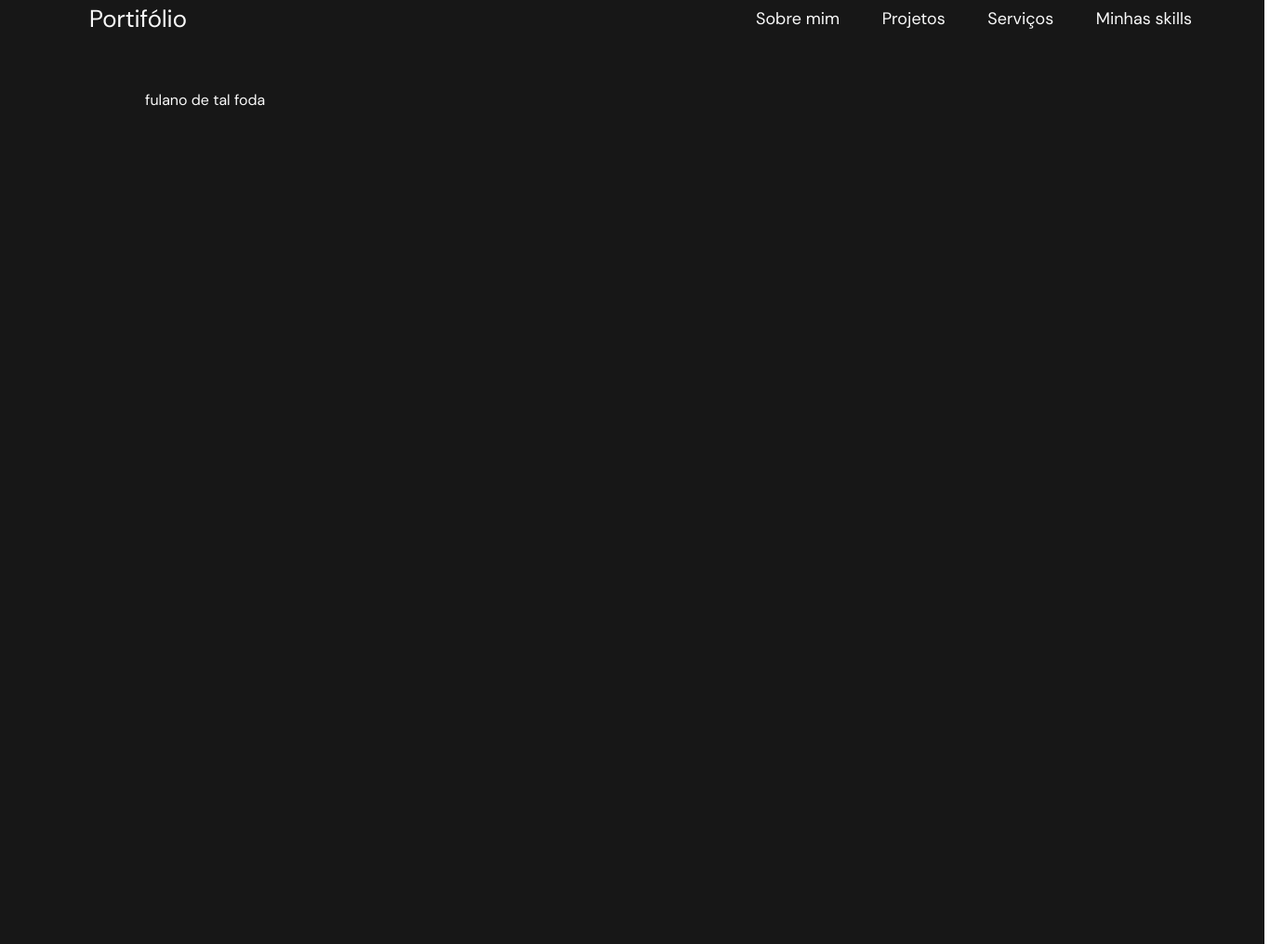
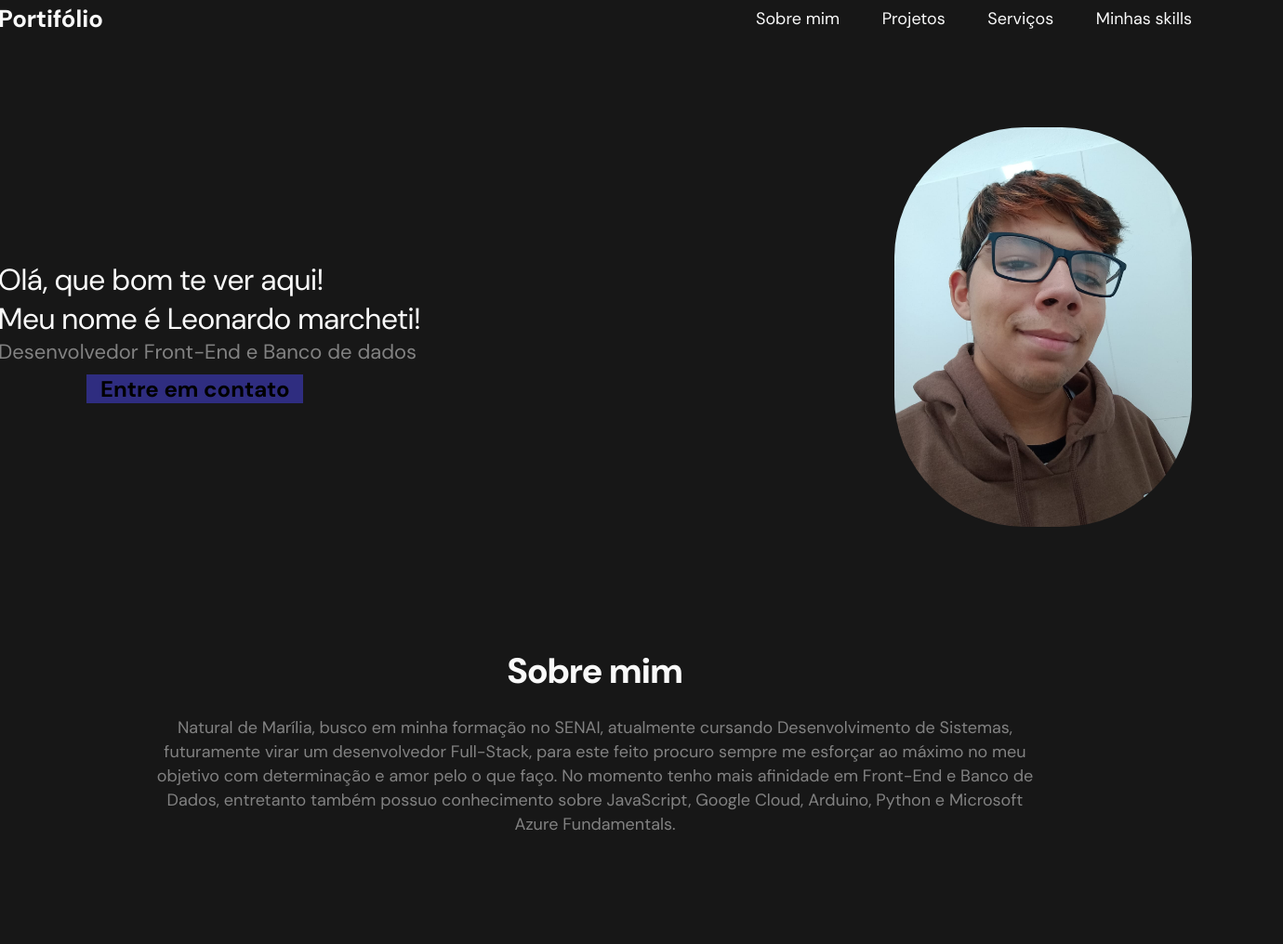
Before and after one commit to Leo-march/portifolio, a plain HTML site: page index.html in a window 1280 px wide. Shown: the part 32-1048 px from the top of the page at 93% size, 1380 px wide, since content can reach past the window. After the commit the page ends 1002 px from the top, so only its background shows below. Drawn offline with Linux system fonts and the light colour scheme.

Commit message:
Foi meu máximo, valeu

```diff
--- a/index.html
+++ b/index.html
@@ -5,24 +5,42 @@
     <meta charset="UTF-8">
     <meta name="viewport" content="width=device-width, initial-scale=1.0">
     <link rel="stylesheet" href="style.css">
-    <title>Portifólio</title>
+    <title>Portfólio</title>
 </head>
 
 <body>
     <div class="fundo">
         <div class="inicio">
-            <ul class="listanav">
-                <li>Portifólio</li>
+            <header class="listanav">
+                <h1>Portifólio</h1>
                 <div class="textonav">
                     <li>Sobre mim</li>
                     <li>Projetos</li>
                     <li>Serviços</li>
                     <li>Minhas skills</li>
                 </div>
-            </ul>
-            <div class="fulanodetal">
-                fulano de tal foda
-            </div>
+            </header>
+            <section class="fulanodetal">
+                <div>
+                    <p class="ola">Olá, que bom te ver aqui!<br>Meu nome é Leonardo marcheti!</p>
+                    <p class="partedev" style="color:#828282;">Desenvolvedor Front-End e Banco de dados</p>
+                    <a class="contato" href="https://wa.me/qr/L4ELMOOOX4R5E1 ">Entre em contato</a>
+                </div>
+                <img class="imgminha" src="foto_minha.jpg" alt="Leonardo">
+            </section>
+            <section class="sobremim">
+                <h2>Sobre mim</h2>
+                <p class="psobremim">Natural de Marília, busco em minha formação no SENAI, atualmente cursando
+                    Desenvolvimento de Sistemas, futuramente virar um desenvolvedor Full-Stack, para este feito procuro
+                    sempre me esforçar ao máximo no meu objetivo com determinação e amor pelo o que faço.
+                    No momento tenho mais afinidade em Front-End e Banco de Dados, entretanto também possuo conhecimento
+                    sobre JavaScript, Google Cloud, Arduino, Python e Microsoft Azure Fundamentals.</p>
+                <div class="icones">
+                    <div class="linkedinicon"></div>
+                    <div class="emailicon"></div>
+                    <div class="githubicon"></div>
+                </div>
+            </section>
         </div>
     </div>
 </body>
--- a/style.css
+++ b/style.css
@@ -10,15 +10,20 @@
 }
 
 body {
-    display: flex;
-    align-items: center;
-    flex-direction: column;
+    background-color: var(--background-color, #171717);
+    width: 100%;
+    font-family: "DM Sans";
+    position: relative;
+    z-index: 0;
+}
+
+h1{
+    font-size: 26px;
 }
 
 .fundo {
     background-color: #171717;
-    width: 1440px;
-    height: 2784px;
+    width:100%;
     display: flex;
     align-items: center;
     flex-direction: column;
@@ -30,7 +35,7 @@ body {
     width: 1284px;
     height: 604px;
     padding-top: 35px;
-    padding-left: 98px;
+    gap: 60px;
 }
 
 .textonav {
@@ -45,7 +50,6 @@ body {
 }
 
 .listanav {
-    gap: 564px;
     list-style: none;
     font-size: 26px;
     display: flex;
@@ -57,6 +61,74 @@ body {
     width: 1284px;
     height: 570px;
     display: flex;
-    gap: 391px;
-    padding: 60px;
+    padding-top: 60px;
+    flex-direction: row;
+    justify-content: space-between;
+    align-items: center;
 }
+
+.ola {
+    font-size: 32px;
+}
+
+.partedev {
+    font-size: 22px;
+    color:#828282;
+}
+
+.imgminha {
+    height: 430px;
+    width: 320px;
+    border-radius: 140px;
+}
+
+.contato{
+    background-color: #2f2d80;
+    text-decoration: none;
+    color: black;
+    margin-top: 15px;
+    padding-inline: 15px;
+    position: relative;
+    font-weight: bold;
+    font-size: 24px;
+    top: 10px;
+    left: 95px;
+}
+
+.sobremim{
+    display: flex;
+    flex-direction: column;
+    align-items: center;
+    padding-top:90px ;
+}
+
+.sobremim h2{
+    font-size: 38px;
+    font-weight: 800;
+}
+
+.psobremim{
+    font-size: 18px;
+    color: #828282;
+    width: 75%;
+    line-height: 26px;
+    text-align: center;
+    padding-top: 23px;
+}
+
+.linkedinicon, .githubicon, .emailicon {
+    display: flex;
+    padding: 10px;
+    flex-direction: column;
+    justify-content: center;
+    align-items: center;
+    gap: 10px;
+}
+.icones{
+    display: flex;
+    justify-content: space-between;
+    align-items: center;
+    padding-top: 50px;
+    width: 100%;
+    height: 100%;
+}
```
Also changed, not shown: foto_minha.jpg (added).
